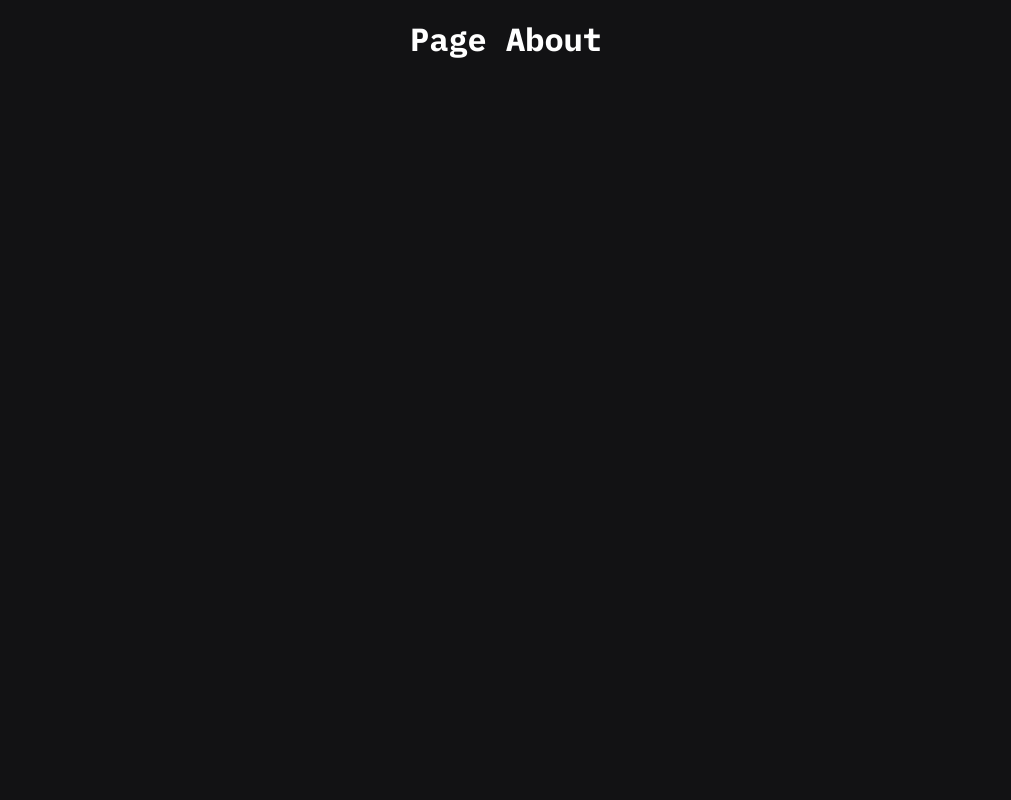
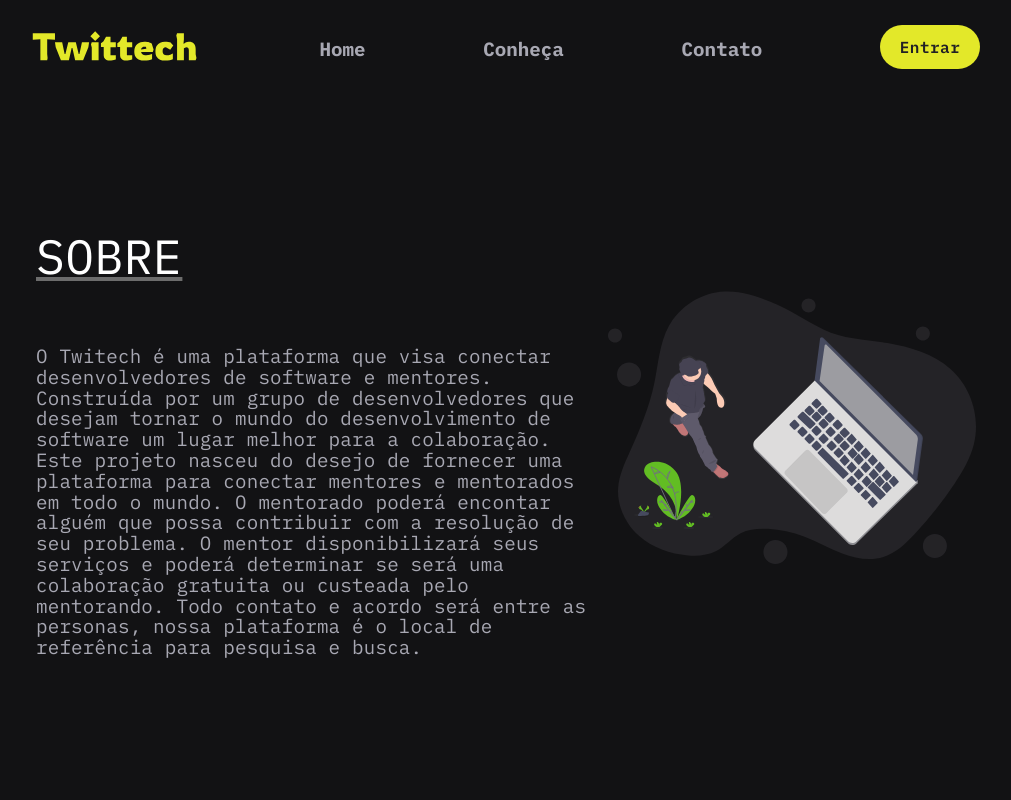
Before and after one commit to alinecbsr/twittech-front, a React (Create React App) app: page /about in a window 1280 px wide. Shown: the top 800 px of the page, without its empty margins (134-1145 px from the left). Built offline with nearby package versions, Linux system fonts and the light colour scheme.

Commit message:
Implemented About page

```diff
--- /dev/null
+++ b/src/assets/styles/pages/About.js
@@ -0,0 +1,104 @@
+import styled from 'styled-components/macro';
+import { Title, Text, Context, Container } from '../typography';
+import { colors } from '../colors';
+
+export const Section = styled(Container)`
+  padding: 0;
+`;
+
+export const Content = styled(Context)`
+  width: 100%;
+  max-width: 63.75rem;
+  height: auto;
+  margin: 0;
+
+  @media (max-width: 1024px) {
+    flex-direction: column;
+    max-width: 100%;
+    justify-content: center;
+  }
+`;
+
+export const Box = styled.section`
+  display: flex;
+  flex-direction: column;
+  align-items: left;
+  width: 100%;
+  height: 100%;
+  margin: 6rem 0 0 0;
+
+  @media (max-width: 1024px) {
+    margin: 2rem 0 0 0;
+    order: 1;
+  }
+`;
+
+export const NextBox = styled(Box)`
+  display: flex;
+  flex-direction: column;
+  align-items: flex-end;
+  width: 100%;
+  height: 100%;
+  margin: 0;
+
+  @media (max-width: 1024px) {
+    margin: 0;
+    order: 1;
+  }
+`;
+
+export const Titles = styled(Title)`
+  text-transform: uppercase;
+  width: auto;
+  text-decoration: underline ${colors?.primaryDarker};
+  margin: 1rem 0 0 0;
+
+
+  @media (min-width: 600px) {
+    margin: 4rem 0 0 0;
+  }
+`;
+
+export const Description = styled(Text)`
+  max-width: 37rem;
+  margin: 4rem 0 0 0;
+
+  @media (max-width: 1024px) {
+    margin: 2rem 0 0 0;
+  }
+
+  @media (max-width: 500px) {
+    margin: 2rem 0 0 0;
+  }
+`;
+
+export const Descriptions = styled(Description)`
+  text-align: end;
+  margin-bottom: 3rem;
+`;
+
+export const TechMan = styled.img`
+  width: 23rem;
+  height: 18.5rem;
+  margin: 8rem 0 0 0;
+
+
+  @media (max-width: 420px) {
+    width: 16rem;
+    height: 16rem;
+    order: 0;
+  }
+`;
+
+export const Team = styled(TechMan)`
+  width: 23rem;
+  height: 18.5rem;
+  margin: 0rem 0 0 0;
+
+
+  @media (max-width: 420px) {
+    width: 16rem;
+    height: 16rem;
+    order: 0;
+  }
+`;
--- a/src/assets/styles/typography.js
+++ b/src/assets/styles/typography.js
@@ -15,12 +15,22 @@ export const Content = styled.section`
   height: auto;
 `;
 
+export const Main = styled.div`
+  display: flex;
+  flex-direction: column;
+  align-items: center;
+  width: 100%;
+  height: auto;
+  min-height: 90vh;
+`;
+
 export const Container = styled.section`
   display: flex;
   flex-direction: column;
   width: 100%;
   max-width: 63.75rem;
   height: auto;
+  min-height: 91vh;
   padding: 0 2.5rem;
 `;
 
@@ -63,6 +73,11 @@ export const Title = styled.h1`
   font-size: 3rem;
   line-height: 3.25rem;
   letter-spacing: 0.01em;
+
+  @media (max-width: 1024px) {
+    font-size: 2rem;
+    line-height: 2.2rem;
+  }
 `;
 
 export const Logo = styled.img`
@@ -99,3 +114,19 @@ export const Btn = styled.button`
     display: none;
   }
 `;
+
+export const Text = styled.p`
+  width: 100%;
+  margin: 0;
+  padding: 0;
+  color: ${colors?.neutralLight};
+  font-weight: 400;
+  font-size: 1.2rem;
+  line-height: 1.3rem;
+  letter-spacing: 0.01em;
+
+  @media (max-width: 1024px) {
+    font-size: 1rem;
+    line-height: 1.2rem;
+  }
+`;
--- a/src/components/Header.js
+++ b/src/components/Header.js
@@ -32,7 +32,11 @@ export default function Header() {
         <Nav menuVisibility={menuVisibility}>
           <NavList menuVisibility={menuVisibility}>
             <ListItem>
-              <ListLink onClick={() => setMenuVisibility(false)}>Home</ListLink>
+              <Link to="/">
+                <ListLink onClick={() => setMenuVisibility(false)}>
+                  Home
+                </ListLink>
+              </Link>
             </ListItem>
             <ListItem>
               <Link to="/about">
--- a/src/pages/About.js
+++ b/src/pages/About.js
@@ -1,9 +1,61 @@
-import React from 'react';
+import React from "react";
+import Header from "../components/Header";
+import Footer from "../components/Footer";
+import ManTech from "../assets/images/manTech.svg";
+import Teams from "../assets/images/team.svg";
+import { Main } from "../assets/styles/typography";
+
+import {
+  Section,
+  Content,
+  Titles,
+  Description,
+  Descriptions,
+  Box,
+  NextBox,
+  TechMan,
+  Team,
+} from "../assets/styles/pages/About";
 
 function About() {
   return (
-    <h1>Page About</h1>
-  )
+    <>
+      <Main>
+        <Header />
+        <Section>
+          <Content>
+            <Box>
+              <Titles>sobre</Titles>
+              <Description>
+                O Twitech é uma plataforma que visa conectar desenvolvedores de
+                software e mentores. Construída por um grupo de desenvolvedores
+                que desejam tornar o mundo do desenvolvimento de software um
+                lugar melhor para a colaboração. Este projeto nasceu do desejo
+                de fornecer uma plataforma para conectar mentores e mentorados
+                em todo o mundo. O mentorado poderá encontar alguém que possa
+                contribuir com a resolução de seu problema. O mentor
+                disponibilizará seus serviços e poderá determinar se será uma
+                colaboração gratuita ou custeada pelo mentorando. Todo contato e
+                acordo será entre as personas, nossa plataforma é o local de
+                referência para pesquisa e busca.
+              </Description>
+            </Box>
+            <TechMan src={ManTech} />
+          </Content>
+          <Content>
+            <Team src={Teams} />
+            <NextBox>
+              <Titles>missão</Titles>
+              <Descriptions>
+              Acreditamos que a orientação deve ser acessível a todas as pessoas, independentemente da localização ou situação financeira. Em busca desse objetivo, forneceremos uma plataforma onde é possível ter acesso a contatos que proporcione essa colaboração de forma gratuita ou com custos que devem ser acordados entre as personas (mentor e mentorando) que utilizam a nossa aplicação como conexões de mentoria. Nossa missão é promover um maior senso de colaboração e inclusão na comunidade de desenvolvimento de software, fornecendo uma plataforma para auxiliar o processo de mentoria.
+              </Descriptions>
+            </NextBox>
+          </Content>
+        </Section>
+        <Footer />
+      </Main>
+    </>
+  );
 }
 
 export default About;
```
Also changed, not shown: src/assets/images/manTech.svg (added), src/assets/images/team.svg (added).
